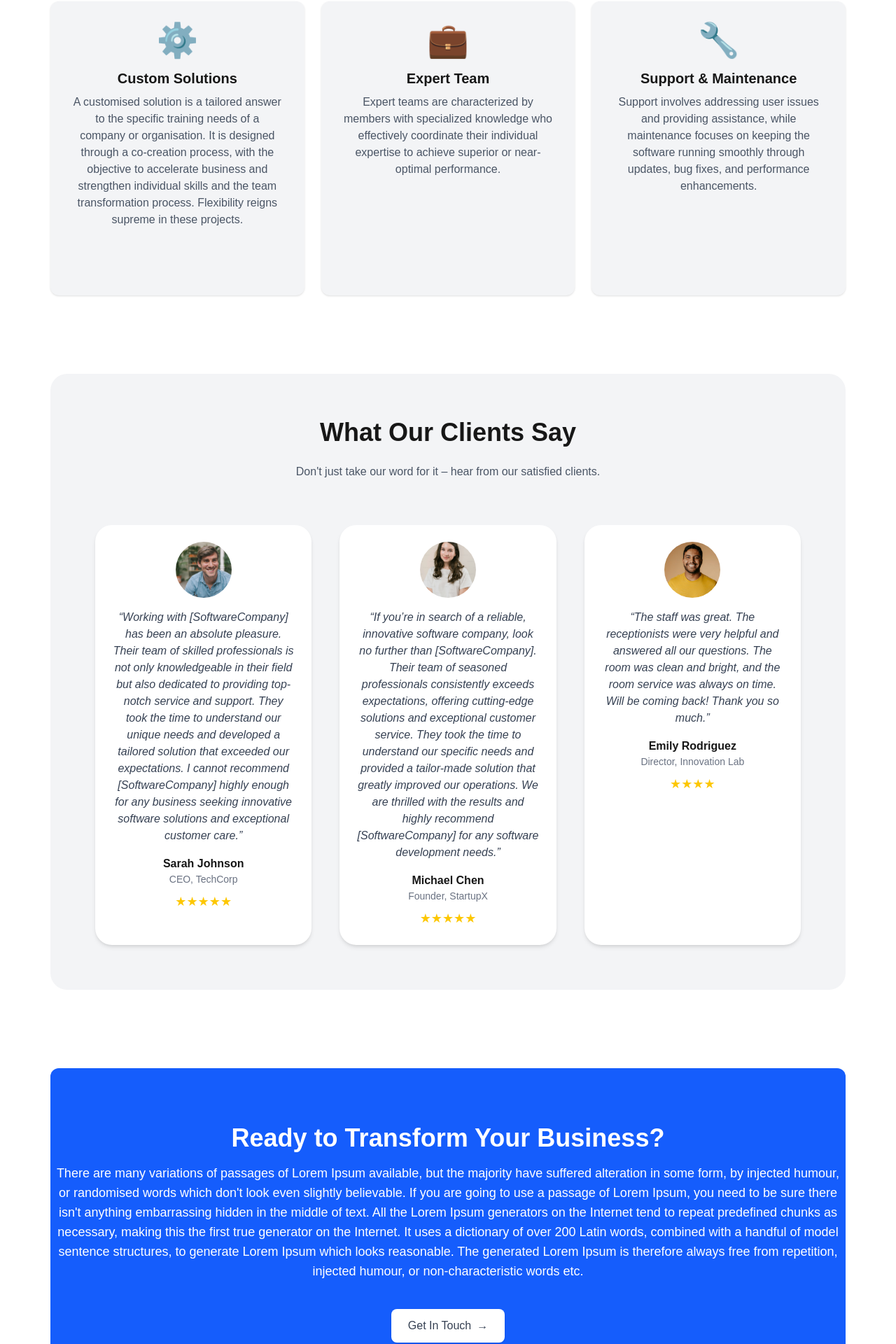
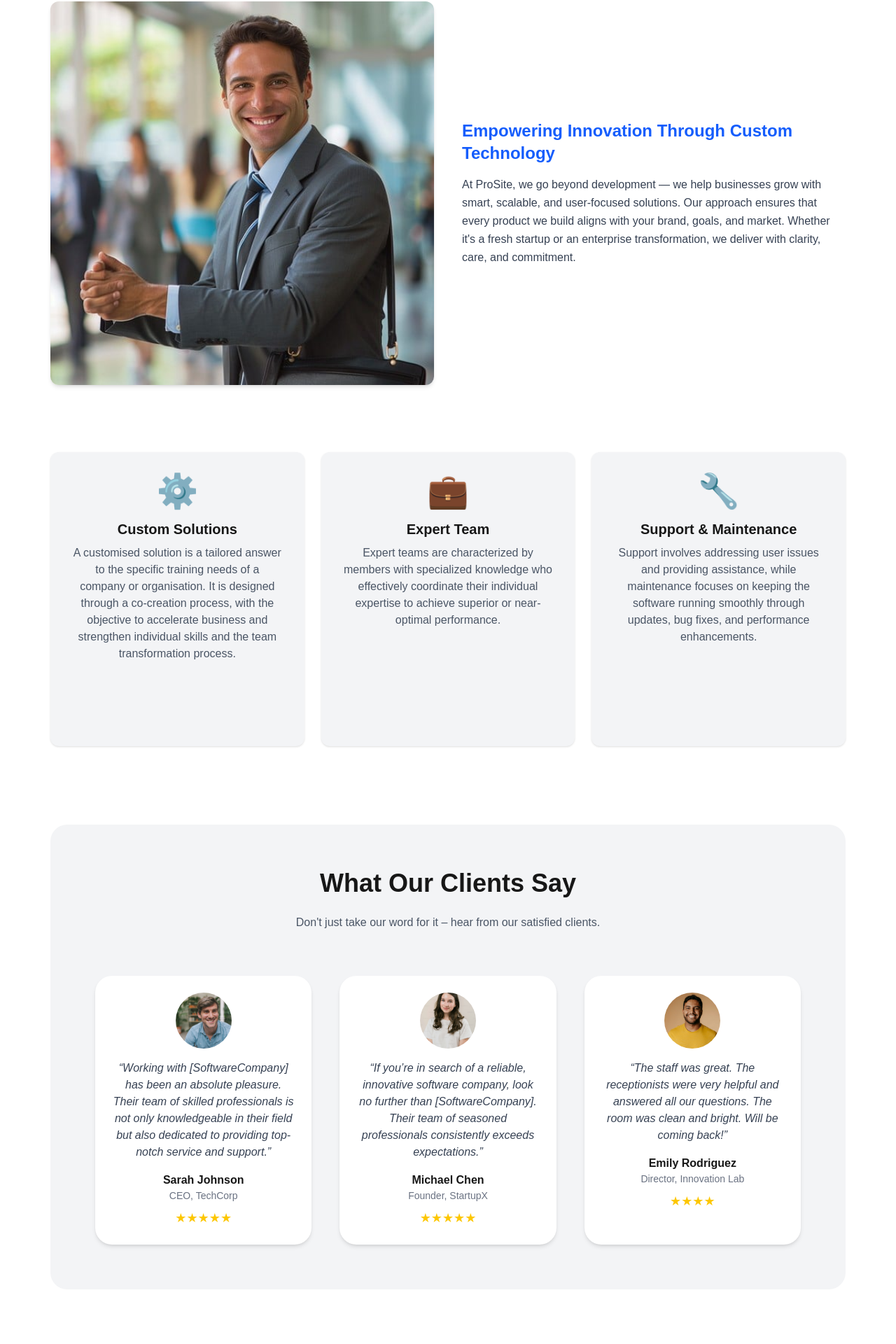
Before and after one commit to Pavani-Ponnuri/Project, a Next.js app: page / in a window 1280 px wide. Shown: the part 1234-3154 px from the top of the page at 70% size. Built offline with nearby package versions, Linux system fonts and the light colour scheme.

Commit message:
Added WhyChoose section with image and contact

```diff
--- a/src/app/Components/Projects.jsx
+++ b/src/app/Components/Projects.jsx
@@ -25,6 +25,9 @@ export default function Projects() {
         <h2 className="text-4xl font-bold text-center mb-6">Project Showcase</h2>
         <p className="text-center text-gray-600 mb-10">
           Browse through our beautifully crafted templates ready for customization.
+          Each project is designed to be fully responsive and easy to adapt to your needs.
+          Whether you need a portfolio, business site, or e-commerce UI, we have you covered.
+
         </p>
 
         <div className="grid grid-cols-1 sm:grid-cols-2 md:grid-cols-3 gap-8">
--- a/src/app/Components/Whychoose.jsx
+++ b/src/app/Components/Whychoose.jsx
@@ -6,7 +6,7 @@ export default function WhyChoose() {
     {
       title: "Custom Solutions",
       description:
-        "A customised solution is a tailored answer to the specific training needs of a company or organisation. It is designed through a co-creation process, with the objective to accelerate business and strengthen individual skills and the team transformation process. Flexibility reigns supreme in these projects.",
+        "A customised solution is a tailored answer to the specific training needs of a company or organisation. It is designed through a co-creation process, with the objective to accelerate business and strengthen individual skills and the team transformation process.",
       icon: "⚙️",
     },
     {
@@ -26,21 +26,21 @@ export default function WhyChoose() {
   const testimonials = [
     {
       name: "Sarah Johnson",
-      text: "Working with [SoftwareCompany] has been an absolute pleasure. Their team of skilled professionals is not only knowledgeable in their field but also dedicated to providing top-notch service and support. They took the time to understand our unique needs and developed a tailored solution that exceeded our expectations. I cannot recommend [SoftwareCompany] highly enough for any business seeking innovative software solutions and exceptional customer care.",
+      text: "Working with [SoftwareCompany] has been an absolute pleasure. Their team of skilled professionals is not only knowledgeable in their field but also dedicated to providing top-notch service and support.",
       title: "CEO, TechCorp",
       stars: 5,
       img: "/assets/client1.jpg",
     },
     {
       stars: 5,
-      text: "If you’re in search of a reliable, innovative software company, look no further than [SoftwareCompany]. Their team of seasoned professionals consistently exceeds expectations, offering cutting-edge solutions and exceptional customer service. They took the time to understand our specific needs and provided a tailor-made solution that greatly improved our operations. We are thrilled with the results and highly recommend [SoftwareCompany] for any software development needs.",
+      text: "If you’re in search of a reliable, innovative software company, look no further than [SoftwareCompany]. Their team of seasoned professionals consistently exceeds expectations.",
       name: "Michael Chen",
       title: "Founder, StartupX",
       img: "/assets/client2.jpg",
     },
     {
       stars: 4,
-      text: "The staff was great. The receptionists were very helpful and answered all our questions. The room was clean and bright, and the room service was always on time. Will be coming back! Thank you so much.",
+      text: "The staff was great. The receptionists were very helpful and answered all our questions. The room was clean and bright. Will be coming back!",
       name: "Emily Rodriguez",
       title: "Director, Innovation Lab",
       img: "/assets/client3.jpg",
@@ -50,14 +50,34 @@ export default function WhyChoose() {
   return (
     <section className="bg-white py-24 w-full">
       <div className="max-w-7xl mx-auto px-4 md:px-8">
-
-        {/* --- Why Choose Us --- */}
+        {/* --- Why Choose Us Heading --- */}
         <h2 className="text-3xl md:text-4xl font-bold text-center mb-4">
           Why Choose ProSite?
         </h2>
         <p className="text-center text-gray-600 mb-12 max-w-2xl mx-auto">
           Discover the key benefits that make us your ideal tech partner.
         </p>
+
+        {/* --- Image + Text Section --- */}
+        <div className="grid grid-cols-1 md:grid-cols-2 gap-10 items-center mb-24">
+          <div>
+            <img
+              src="/assets/img1.jpg" // 🔁 Change image path if needed
+              alt="Why Choose Us"
+              className="w-full rounded-xl shadow-md"
+            />
+          </div>
+          <div>
+            <h3 className="text-2xl font-semibold text-blue-600 mb-4">
+              Empowering Innovation Through Custom Technology
+            </h3>
+            <p className="text-gray-700 leading-relaxed">
+              At ProSite, we go beyond development — we help businesses grow with smart, scalable, and user-focused solutions. Our approach ensures that every product we build aligns with your brand, goals, and market. Whether it's a fresh startup or an enterprise transformation, we deliver with clarity, care, and commitment.
+            </p>
+          </div>
+        </div>
+
+        {/* --- Card Grid --- */}
         <div className="grid grid-cols-1 md:grid-cols-3 gap-6 mb-28">
           {cards.map((card, index) => (
             <div
@@ -71,7 +91,7 @@ export default function WhyChoose() {
           ))}
         </div>
 
-        {/* --- Testimonials Section --- */}
+        {/* --- Testimonials --- */}
         <div className="bg-gray-100 rounded-3xl p-10 md:p-16 mb-28">
           <h2 className="text-3xl md:text-4xl font-bold text-center mb-6">
             What Our Clients Say
@@ -105,20 +125,55 @@ export default function WhyChoose() {
           </div>
         </div>
 
-        {/* --- CTA Section --- */}
+        {/* --- CTA --- */}
         <div className="bg-blue-600 text-white text-center py-20 mt-20 rounded-xl">
           <h2 className="text-3xl md:text-4xl font-bold mb-4">
             Ready to Transform Your Business?
           </h2>
-          <p className="text-lg mb-10">
-            There are many variations of passages of Lorem Ipsum available, but the majority have suffered alteration in some form, by injected humour, or randomised words which don't look even slightly believable. If you are going to use a passage of Lorem Ipsum, you need to be sure there isn't anything embarrassing hidden in the middle of text. All the Lorem Ipsum generators on the Internet tend to repeat predefined chunks as necessary, making this the first true generator on the Internet. It uses a dictionary of over 200 Latin words, combined with a handful of model sentence structures, to generate Lorem Ipsum which looks reasonable. The generated Lorem Ipsum is therefore always free from repetition, injected humour, or non-characteristic words etc.
+          <p className="text-lg mb-10 max-w-3xl mx-auto">
+            ProSite is your trusted partner for scalable, custom-built software solutions. Let’s collaborate and make something amazing together.
           </p>
-          <Link href="/contact">
+          <Link href="#contact-section">
             <button className="bg-white text-gray-700 font-medium px-6 py-3 rounded-lg shadow hover:shadow-lg hover:bg-gray-100 transition inline-flex items-center gap-2">
               Get In Touch <span>→</span>
             </button>
           </Link>
         </div>
+
+        {/* --- Contact Section --- */}
+        <div id="contact-section" className="bg-gray-100 py-20 mt-28 rounded-xl px-4">
+          <div className="max-w-4xl mx-auto text-center">
+            <h2 className="text-3xl md:text-4xl font-bold text-blue-600 mb-4">Let’s Connect</h2>
+            <p className="text-gray-700 mb-10">
+              Have a project in mind? Just want to say hello? Fill out the form below or reach out via email.
+            </p>
+            <form className="bg-white shadow-md rounded px-8 pt-6 pb-8">
+              <div className="grid grid-cols-1 md:grid-cols-2 gap-6 mb-6">
+                <input
+                  type="text"
+                  placeholder="Your Name"
+                  className="border border-gray-300 rounded px-4 py-2 w-full"
+                />
+                <input
+                  type="email"
+                  placeholder="Your Email"
+                  className="border border-gray-300 rounded px-4 py-2 w-full"
+                />
+              </div>
+              <textarea
+                placeholder="Your Message"
+                rows="4"
+                className="border border-gray-300 rounded px-4 py-2 w-full mb-6"
+              ></textarea>
+              <button
+                type="submit"
+                className="bg-blue-600 hover:bg-blue-700 text-white font-bold py-2 px-6 rounded"
+              >
+                Send Message
+              </button>
+            </form>
+          </div>
+        </div>
       </div>
     </section>
   );
```
Also changed, not shown: public/assets/img1.jpg (added).
